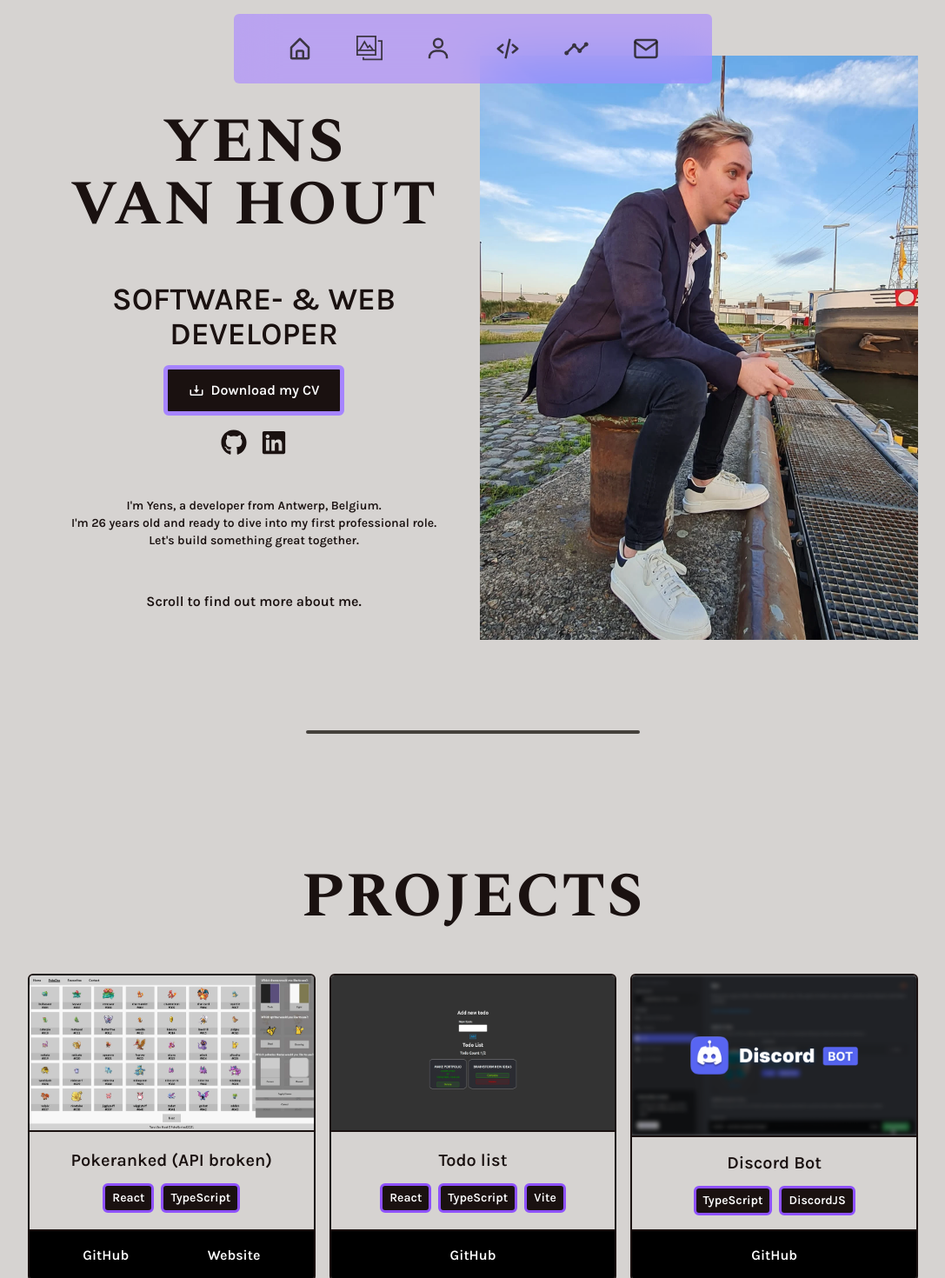
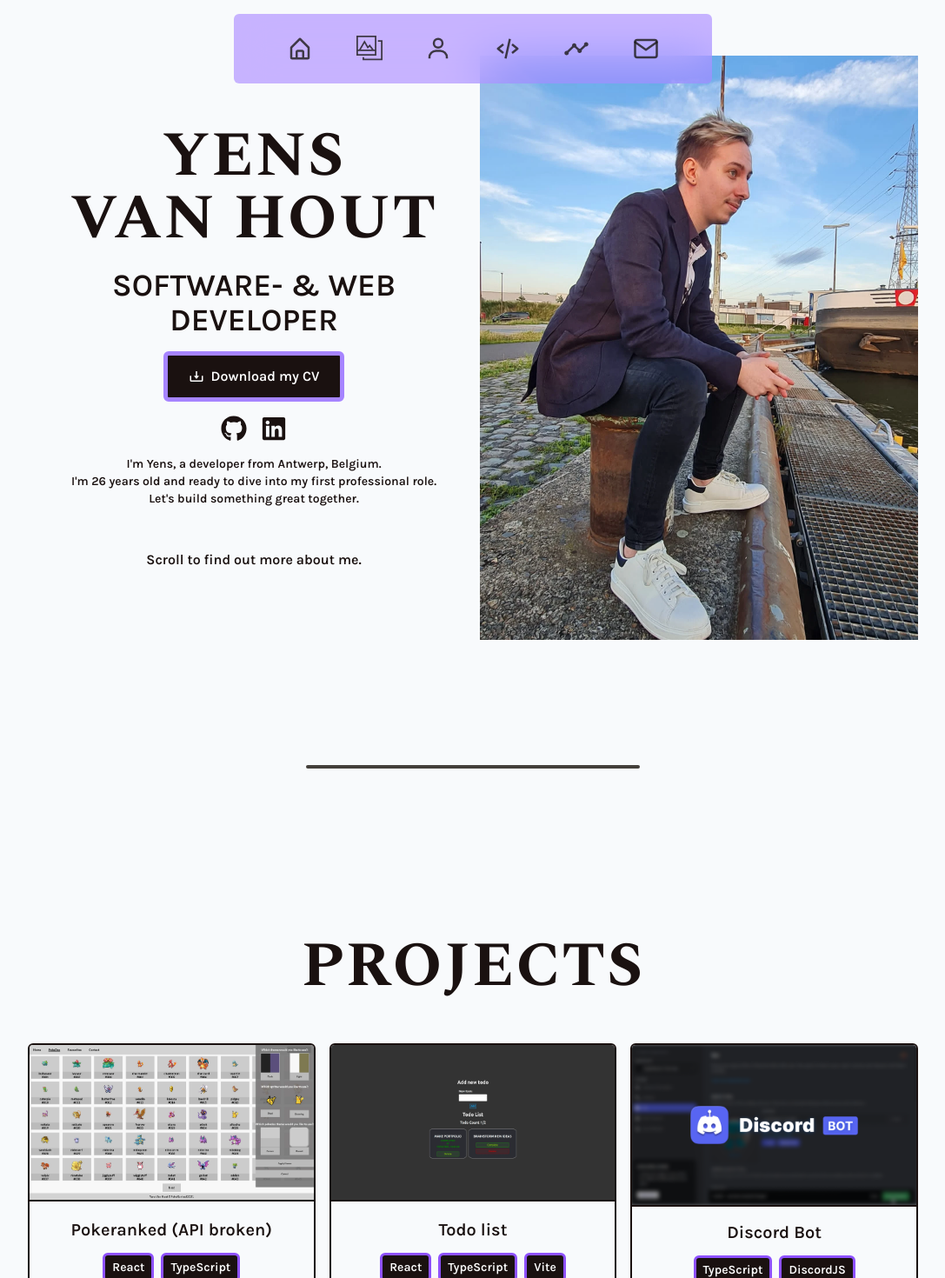
Before and after one commit to YensVanHout/portfolio-yens, a Next.js app: page / in a window 1280 px wide. Shown: the top 1470 px of the page at 87% size, without its empty margins (96-1183 px from the left). Built offline with nearby package versions, Linux system fonts and the light colour scheme; no server answers.

Commit message:
Enhance navigation component with smooth scrolling functionality, update contact section title for consistency, adjust intro component text spacing, and refine styles across various components for improved visual consistency.

```diff
--- a/src/app/components/contact/contact.tsx
+++ b/src/app/components/contact/contact.tsx
@@ -15,6 +15,7 @@ const Contact = () => {
 
   return (
     <div className="flex flex-col mb-10 mx-auto" id="contact">
+      <Title>Contact</Title>
       <div className="flex justify-center items-center">
         <form
           name="contact"
@@ -22,7 +23,6 @@ const Contact = () => {
           className="flex flex-col w-full md:w-9/12"
         >
           <input type="hidden" name="form-name" value="contact" />
-          <Title>Contact</Title>
           <label htmlFor="name" className="text-xl pb-1">
             Name:{" "}
           </label>
--- a/src/app/components/intro/intro.tsx
+++ b/src/app/components/intro/intro.tsx
@@ -92,7 +92,7 @@ const Intro = () => {
               </a>
             </div>
           </div>
-          <p className="text-xs md:text-sm max-w-xl my-12 font-bold whitespace-pre-wrap">
+          <p className="text-xs md:text-sm max-w-xl mt-4 mb-12 font-bold whitespace-pre-wrap">
             {`I'm Yens, a developer from Antwerp, Belgium.\nI'm ${getAge()} years old and ready to dive into my first professional role.\nLet's build something great together.`}
           </p>
           <p>Scroll to find out more about me.</p>
--- a/src/app/components/navigation/navigation.tsx
+++ b/src/app/components/navigation/navigation.tsx
@@ -24,6 +24,35 @@ const Navigation = () => {
     };
   }, []);
 
+  const handleLinkClick = (e: React.MouseEvent<HTMLAnchorElement>, href: string) => {
+    e.preventDefault();
+    const targetId = href.replace("#", "");
+    const targetElement = document.getElementById(targetId);
+
+    if (targetElement) {
+      // Find the title element within the section (h1 with Title styling)
+      const titleElement = targetElement.querySelector("h1");
+      const scrollTarget = titleElement || targetElement;
+
+      // Calculate offset based on navigation position
+      // Desktop: top-4 (16px) + h-[80px] (80px) = 96px
+      // Add extra spacing (24px) to ensure consistent distance from navigation to title
+      // Mobile: bottom-0, so we use a smaller offset
+      // Use window.innerWidth as fallback if windowWidth state hasn't initialized
+      const currentWidth = windowWidth || window.innerWidth;
+      const isMobile = currentWidth < 768;
+      const offset = isMobile ? 20 : 120; // 120px for desktop (96px nav + 24px spacing), 20px for mobile
+
+      const elementPosition = scrollTarget.getBoundingClientRect().top;
+      const offsetPosition = elementPosition + window.pageYOffset - offset;
+
+      window.scrollTo({
+        top: Math.max(0, offsetPosition), // Ensure we don't scroll to negative position
+        behavior: "smooth",
+      });
+    }
+  };
+
   return (
     <nav
       className={`navigation fixed inset-x-0 mx-auto z-50 ${windowWidth < 768 ? "bottom-0" : "top-4"}`}
@@ -33,6 +62,7 @@ const Navigation = () => {
           aria-label="Scroll back to the top of the page"
           className="cursor-pointer w-[72px] h-[72px] flex items-center justify-center z-50"
           href="#home"
+          onClick={(e) => handleLinkClick(e, "#home")}
         >
           <BiHomeAlt />
         </Link>
@@ -40,6 +70,7 @@ const Navigation = () => {
           aria-label="Scroll to the projects section"
           className="cursor-pointer w-[72px] h-[72px] flex items-center justify-center z-50"
           href="#projects"
+          onClick={(e) => handleLinkClick(e, "#projects")}
         >
           <TfiGallery />
         </Link>
@@ -47,6 +78,7 @@ const Navigation = () => {
           aria-label="Scroll to the about section"
           className="cursor-pointer w-[72px] h-[72px] flex items-center justify-center z-50"
           href="#about"
+          onClick={(e) => handleLinkClick(e, "#about")}
         >
           <BiUser />
         </Link>
@@ -54,6 +86,7 @@ const Navigation = () => {
           aria-label="Scroll to the skills section"
           className="cursor-pointer w-[72px] h-[72px] flex items-center justify-center z-50"
           href="#skills"
+          onClick={(e) => handleLinkClick(e, "#skills")}
         >
           <BiCodeAlt />
         </Link>
@@ -61,6 +94,7 @@ const Navigation = () => {
           aria-label="Scroll to the timeline section"
           className="cursor-pointer w-[72px] h-[72px] flex items-center justify-center z-50"
           href="#timeline"
+          onClick={(e) => handleLinkClick(e, "#timeline")}
         >
           <MdOutlineTimeline />
         </Link>
@@ -68,6 +102,7 @@ const Navigation = () => {
           aria-label="Scroll to the contact section"
           className="cursor-pointer w-[72px] h-[72px] flex items-center justify-center z-50"
           href="#contact"
+          onClick={(e) => handleLinkClick(e, "#contact")}
         >
           <FiMail />
         </Link>
--- a/src/app/components/portfolio/portfolio.tsx
+++ b/src/app/components/portfolio/portfolio.tsx
@@ -5,7 +5,7 @@ import Title from "../ui/title";
 const Portfolio = () => {
   return (
     <div id="projects" className="min-h-screen md:pt-20 mb-20">
-      <Title>Projects</Title>
+      <Title styling="py-8">Projects</Title>
       <div className="flex flex-col md:flex-row items-center justify-center">
         <div className="grid grid-cols-1 md:grid-cols-2 lg:grid-cols-3 gap-4">
           {portfolio.map((item, index) => {
--- a/src/app/components/portfolioItem/portfolioItem.tsx
+++ b/src/app/components/portfolioItem/portfolioItem.tsx
@@ -31,7 +31,7 @@ const PortfolioItem = ({ title, img, stack, links }: portfolioItemProps) => {
           })}{" "}
         </p>
       </div>
-      <div className="w-full p-4 border-t-2 dark:border-white flex justify-around font-semibold bg-black dark:bg-white relative bottom-0">
+      <div className="w-full p-4 border-t-2 dark:border-white flex justify-around font-semibold bg-custom-dark dark:bg-white relative bottom-0">
         {links.github ? (
           <Link
             aria-label="Link to the GitHub repository of the project"
--- a/src/app/components/skills/skills.tsx
+++ b/src/app/components/skills/skills.tsx
@@ -2,7 +2,7 @@
 import { useState } from "react";
 import type { ReactElement } from "react";
 import { FaJava } from "react-icons/fa";
-import { SiJavascript, SiPython } from "react-icons/si";
+import { SiTypescript, SiPython } from "react-icons/si";
 import { FaGolang } from "react-icons/fa6";
 import { BiChevronDown } from "react-icons/bi";
 import { skills, currentlyLearning } from "../../data/data";
@@ -10,7 +10,7 @@ import Title from "../ui/title";
 
 const getLanguageIcon = (languageName: string) => {
   const iconMap: { [key: string]: ReactElement } = {
-    "HTML/CSS/JS/TS": <SiJavascript className="text-yellow-400" />,
+    "HTML/CSS/JS/TS": <SiTypescript className="text-sky-600" />,
     Python: <SiPython className="text-blue-400" />,
     Go: <FaGolang className="text-cyan-700 scale-125" />,
     Java: <FaJava className="text-red-500" />,
@@ -93,7 +93,7 @@ const Skills = () => {
                       : "max-h-0 opacity-0 mt-0"
                   }`}
                 >
-                  <div className="pl-4 border-l-2 dark:border-custom-main border-custom-main">
+                  <div className="pl-4 border-l-2 dark:border-stone-400 border-custom-main">
                     {skill.categories ? (
                       // Render categories for "Other Skills"
                       <div className="flex flex-col gap-6">
--- a/src/app/components/ui/hr.tsx
+++ b/src/app/components/ui/hr.tsx
@@ -1,7 +1,7 @@
 const Hr = () => {
   return (
     <hr
-      className={`w-96 h-1 mx-auto my-4 bg-stone-700 dark:bg-custom-main border-0 rounded-md md:my-10`}
+      className={`w-96 h-1 mx-auto my-4 bg-stone-700 dark:bg-custom-main border-0 rounded-md md:my-20`}
     />
   );
 };
--- a/src/app/components/ui/title.tsx
+++ b/src/app/components/ui/title.tsx
@@ -9,7 +9,7 @@ const spectral = Spectral({
 const Title = ({ children, styling }: titleProps) => {
   return (
     <h1
-      className={`text-7xl font-bold uppercase py-8 mb-5 text-custom-dark dark:text-custom-title text-center ${spectral.className} tracking-wide ${styling}`}
+      className={`text-7xl font-bold uppercase mb-5 text-custom-dark dark:text-custom-title text-center ${spectral.className} tracking-wide ${styling}`}
     >
       {children}
     </h1>
--- a/src/app/page.tsx
+++ b/src/app/page.tsx
@@ -12,7 +12,7 @@ export default function Home() {
   return (
     <>
       <Navigation />
-      <div className="bg-stone-300 dark:bg-custom-dark text-custom-dark dark:text-custom-main min-h-screen --font-karla">
+      <div className="bg-slate-50 dark:bg-custom-dark text-custom-dark dark:text-custom-main min-h-screen --font-karla">
         <div className="max-w-5xl w-11/12 mx-auto">
           <Intro />
           <Hr />
```
